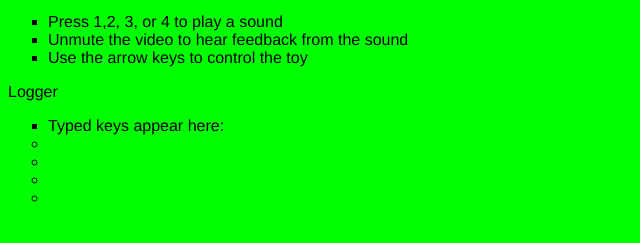
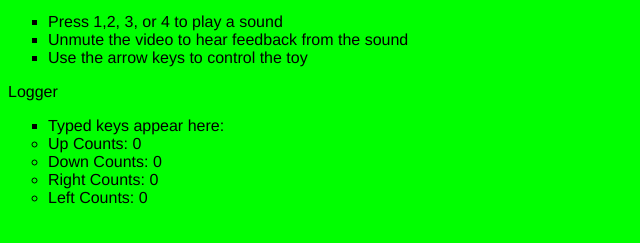
Before and after one commit to eeyu/eeyu.github.io, a plain HTML site: page index.html in a window 1280 px wide. Shown: the part 101-344 px from the top of the page, without its empty margins (0-640 px from the left). Drawn offline with Linux system fonts and the light colour scheme; no server answers.

Commit message:
Update index.html

```diff
--- a/index.html
+++ b/index.html
@@ -37,7 +37,7 @@
 
     <!-- My actual shit -->
     <script src="keystroke-logger.js" type="text/javascript"></script>
-    <script src="visitor.js" type="text/javascript" defer></script>
+    <script src="app.js" type="text/javascript" defer></script>
     <noscript>You need to enable JavaScript to view the full site.</noscript>
 </body>
 </html>
```
